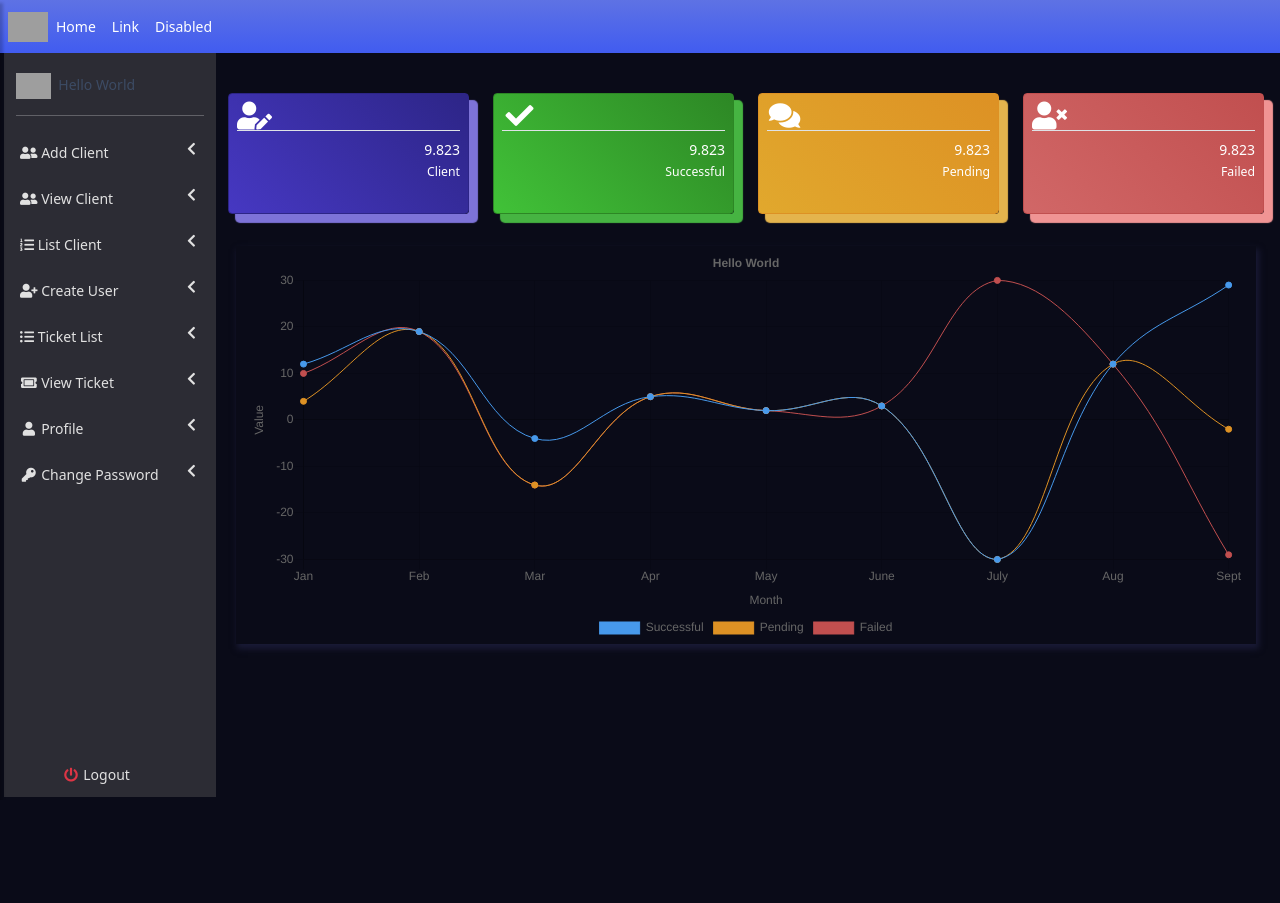
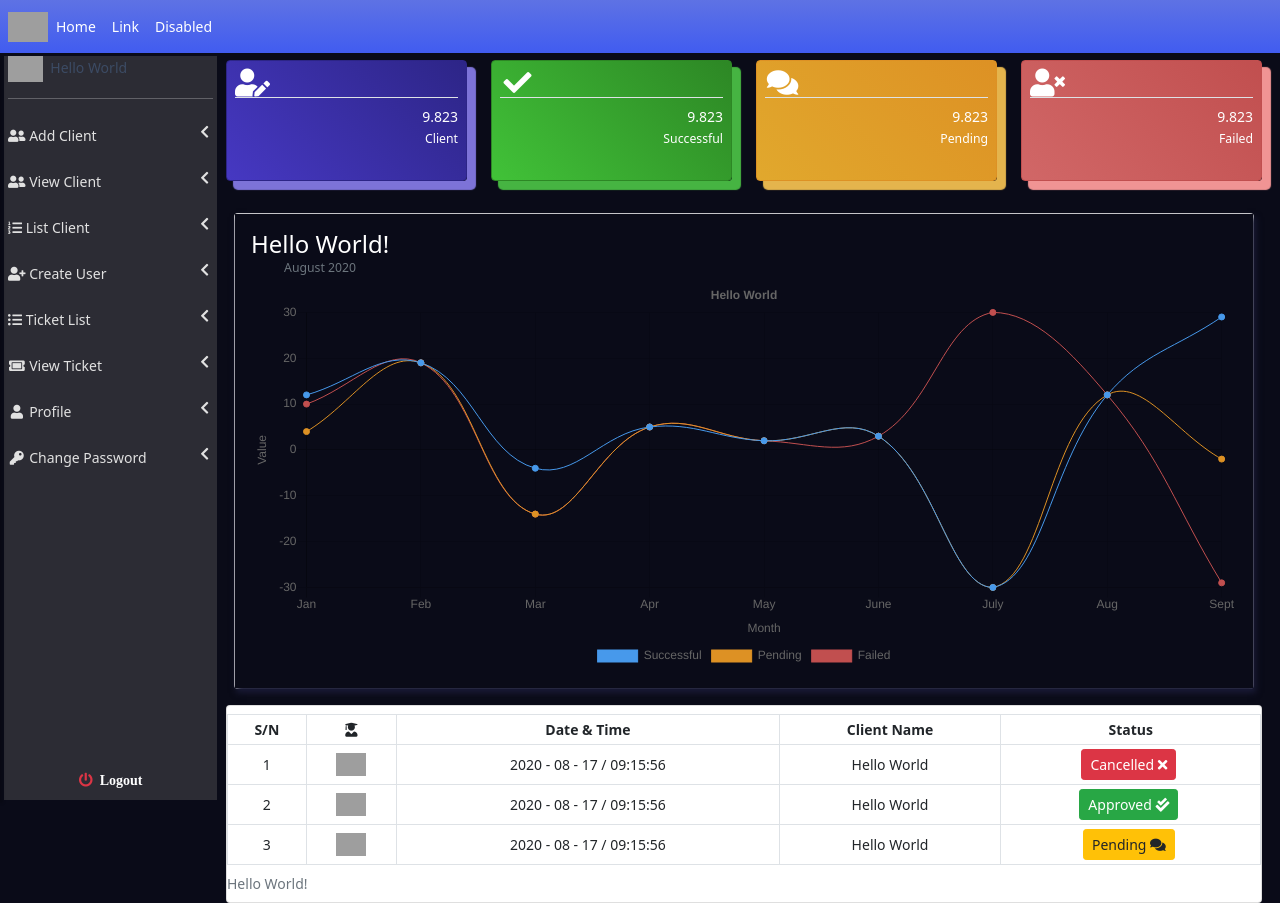
Before and after one commit to traj3ctory/files, a PHP site: page / in a window 1280 px wide. Before the commit the page ends 797 px from the top, so only its background shows below. Run offline with PHP 8.4, Linux system fonts and the light colour scheme; some libraries are stand-ins or nearby versions; grey boxes are pictures that could not be loaded.

Commit message:
complete update

```diff
--- /dev/null
+++ b/Ticketing/assets/js/main.js
@@ -0,0 +1,36 @@
+// ICON TOGGLE
+(function () {
+
+    "use strict";
+
+    var toggles = document.querySelectorAll("li > a > .fa-chevron-left");
+
+    for (var i = toggles.length - 1; i >= 0; i--) {
+        var toggle = toggles[i];
+        toggleHandler(toggle);
+    };
+
+    function toggleHandler(toggle) {
+        toggle.addEventListener("mouseenter", function (e) {
+            e.preventDefault();
+
+            if (this.classList.contains("fa-chevron-left") === true) {
+                this.classList.remove("fa-chevron-left");
+                this.classList.add("fa-chevron-right");
+            }
+            else if (this.classList.contains("fa-chevron-right") === true) {
+                this.classList.remove("fa-chevron-right");
+                this.classList.add("fa-chevron-left");
+            }
+        });
+        toggle.addEventListener("mouseleave", function (e) {
+            e.preventDefault();
+
+            if (this.classList.contains("fa-chevron-right") === true) {
+                this.classList.remove("fa-chevron-right");
+                this.classList.add("fa-chevron-left");
+            }
+        });
+    }
+
+})();
--- a/Ticketing/css/ticket.css
+++ b/Ticketing/css/ticket.css
@@ -105,8 +105,7 @@ nav.bg-navbar {
   position: fixed;
   top: 0;
   left: -200px;
-  min-height: 100vh;
-  height: 100vh;
+  min-height: calc(100vh - 56px);
   z-index: 2000;
   background-color: #2c2c34;
   /* background-image: url(https://images.pexels.com/photos/1097456/pexels-photo-1097456.jpeg); */
@@ -119,7 +118,6 @@ nav.bg-navbar {
   transition: all 0.6s cubic-bezier(0.68, -0.55, 0.27, 1.55);
   box-shadow: 3px 3px 3px rgba(0, 0, 0, 0.2);
   padding: 0 20px;
-  /* box-shadow: 2px 1px 2px 1px #58a3ff; */
 }
 
 .overlay.active {
@@ -146,31 +144,64 @@ div ul li a {
   text-decoration: none;
   color: #e1e1e1;
 }
+
 .sideMenu {
   background-color: #2c2c34;
   min-height: calc(100vh - 56px);
-  /* position: fixed; */
+  position: fixed;
   top: 0;
-  left: 0;
+  bottom: 0;
   overflow-x: hidden;
-  padding-top: 20px;
-  /* box-shadow: 2px 1px 2px 1px #58a3ff; */
+  margin-top: 56px;
+  z-index: 1030;
 }
+
 .content {
-  left: 0;
-  z-index: 1;
-  margin-top: 5vh;
+  margin-top: 60px;
+  margin-left: 260px;
 }
-div.card {
+
+@media only screen and (max-width: 1440px){
+  .content{
+    margin-top: 60px;
+    margin-left: 240px;
+  }
+}
+
+@media only screen and (max-width: 1280px){
+  .content{
+    margin-top: 60px;
+    margin-left: 210px;
+  }
+}
+
+@media only screen and (max-width: 1024px){
+  .content{
+    margin-top: 60px;
+    margin-left: 170px;
+  }
+}
+
+@media only screen and (max-width: 992px){
+  .content{
+    margin-top: 60px;
+    margin-left: 170px;
+  }
+}
+
+@media only screen and (max-width: 768px){
+  .content{
+    margin-top: 60px;
+    margin-left: 0;
+  }
+}
+
+div.card1 {
   background: linear-gradient(45deg, #4638c2 0%, #2d2587 100%) !important;
   border-color: #2d2587 !important;
   box-shadow: 8px 8px 1px 1px #7d73d8;
 }
-/* div.cardd {
-  background: linear-gradient(45deg, #4799eb 0%, #4280b4 100%) !important;
-  border-color: #4280b4 !important;
-  box-shadow: 8px 8px 1px 1px #71a0cf;
-} */
+
 div.cardd {
   background: linear-gradient(45deg, #41c238 0%, #2d8725 100%) !important;
   border-color: #2d8725 !important;
@@ -188,7 +219,7 @@ div.cardddd {
 }
 
 div ul.components li {
-  padding: 10px 4px;
+  padding: 10px 0;
   margin: 5px 0;
   transition: all ease-in-out 0.5s;
 }
@@ -197,22 +228,15 @@ div ul.components li:hover {
   margin: 5px 0;
   background-image: linear-gradient(#5e72e4, #415cf0) !important;
   border-color: #415cf0 !important;
-  transform: scale(0.97);
+  transform: scale(0.985);
   border-radius: 4px;
 }
-div ul.components li:hover {
-  padding: 10px 5px;
-  margin: 5px 0;
-  background-image: linear-gradient(#5e72e4, #415cf0) !important;
-  border-color: #415cf0 !important;
-  transform: scale(0.97);
-  cursor: pointer;
-  border-radius: 4px;
-}
+
 a:hover {
   text-decoration: none !important;
   color: white;
 }
+
 .last {
   position: absolute;
   left: 0;
--- a/Ticketing/index.html
+++ b/Ticketing/index.html
@@ -20,7 +20,7 @@
 <body>
 
     <div class="home">
-        <nav class="navbar navbar-expand-lg navbar-dark bg-navbar px-2">
+        <nav class="navbar navbar-expand-lg navbar-dark bg-navbar px-2 fixed-top">
             <img src="https://miratechnologiesng.com/img/icons/miraicon.png" alt="MiraLogo" width="40">
             <button class="navbar-toggler border-0 up" id="sidebarCollapse" type="button" data-target="#sidebar"
                 aria-expanded="false">
@@ -42,130 +42,147 @@
             </div>
         </nav>
 
-        <div class="container-fluid">
+
             <div class="px-2 sideMenu" id="sidebar">
                 <div id="dismiss">
                     <i class="fas fa-times text-dark fa-fw float-right my-3"></i>
                 </div>
                 <ul class="list-unstyled components">
                     <p style="py-2 text-white">
-                        <img src="https://miratechnologiesng.com/img/icons/miraicon.png" alt="icon" width='35'>&nbsp;&nbsp;Hello World
+                        <img src="https://miratechnologiesng.com/img/icons/miraicon.png" alt="icon"
+                            width='35'>&nbsp;&nbsp;Hello World
                     </p>
-                    <hr class="bg-white"/>
+                    <hr class="bg-white" />
                     <li class="nav-item active">
-                        <a aria-current="page" class="nav-item active" href="/">
-                            <i class="fa fa-user-friends"></i>&nbsp;Add&nbsp;Client&nbsp;<i class="fas fa-chevron-left fa-fw float-right"></i>
+                        <a aria-current="page" class="nav-item active" href="#">
+                            <i class="fa fa-user-friends"></i>&nbsp;Add&nbsp;Client&nbsp;<i
+                                class="fas fa-chevron-left fa-fw float-right"></i>
                         </a>
                     </li>
                     <li class="nav-item active">
-                        <a aria-current="page" class="nav-item" href="/">
-                            <i class="fa fa-user-friends"></i>&nbsp;View&nbsp;Client&nbsp;<i class="fas fa-chevron-left fa-fw float-right"></i>
+                        <a aria-current="page" class="nav-item" href="#">
+                            <i class="fa fa-user-friends"></i>&nbsp;View&nbsp;Client&nbsp;<i
+                                class="fas fa-chevron-left fa-fw float-right"></i>
                         </a>
                     </li>
                     <li class="nav-item">
                         <a aria-current="page" class="nav-item" href="/">
-                            <i class="fa fa-list-ol"></i>&nbsp;List&nbsp;Client&nbsp;<i class="fas fa-chevron-left fa-fw float-right"></i>
+                            <i class="fa fa-list-ol"></i>&nbsp;List&nbsp;Client&nbsp;<i
+                                class="fas fa-chevron-left fa-fw float-right"></i>
                         </a>
                     </li>
                     <li class="nav-item">
                         <a aria-current="page" class="nav-item" href="/">
-                            <i class="fa fa-user-plus"></i>&nbsp;Create&nbsp;User&nbsp;<i class="fas fa-chevron-left fa-fw float-right"></i>
+                            <i class="fa fa-user-plus"></i>&nbsp;Create&nbsp;User&nbsp;<i
+                                class="fas fa-chevron-left fa-fw float-right"></i>
                         </a>
                     </li>
                     <li class="nav-item">
                         <a aria-current="page" class="nav-item" href="/">
-                            <i class="fa fa-list-ul"></i>&nbsp;Ticket&nbsp;List&nbsp;<i class="fas fa-chevron-left fa-fw float-right"></i>
+                            <i class="fa fa-list-ul"></i>&nbsp;Ticket&nbsp;List&nbsp;<i
+                                class="fas fa-chevron-left fa-fw float-right"></i>
                         </a>
                     </li>
                     <li class="nav-item">
                         <a aria-current="page" class="nav-item" href="/">
-                            <i class="fas fa-ticket-alt fa-fw"></i>&nbsp;View&nbsp;Ticket&nbsp;<i class="fas fa-chevron-left fa-fw float-right"></i>
+                            <i class="fas fa-ticket-alt fa-fw"></i>&nbsp;View&nbsp;Ticket&nbsp;<i
+                                class="fas fa-chevron-left fa-fw float-right"></i>
                         </a>
                     </li>
                     <li class="nav-item">
                         <a aria-current="page" class="nav-item" href="/">
-                            <i class="fas fa-user fa-fw"></i>&nbsp;Profile&nbsp;<i class="fas fa-chevron-left fa-fw float-right"></i>
+                            <i class="fas fa-user fa-fw"></i>&nbsp;Profile&nbsp;<i
+                                class="fas fa-chevron-left fa-fw float-right"></i>
                         </a>
                     </li>
                     <li class="nav-item">
                         <a aria-current="page" class="nav-item" href="/">
-                            <i class="fas fa-key fa-fw"></i>&nbsp;Change&nbsp;Password&nbsp;<i class="fas fa-chevron-left fa-fw float-right"></i>
+                            <i class="fas fa-key fa-fw"></i>&nbsp;Change&nbsp;Password&nbsp;<i
+                                class="fas fa-chevron-left fa-fw float-right"></i>
                         </a>
                     </li>
-                    <li class="nav-item text-center last text-center mx-auto">
-                        <a aria-current="page" class="nav-item" href="/">
-                            <i class="fas fa-power-off fa-fw text-danger text-center">Logout</i>
+                    <li class="nav-item last" style="margin: 0 35%;">
+                        <a aria-current="page" class="ext-center" href="/">
+                            <i class="fas fa-power-off text-danger">&nbsp;<b style="color:white">&nbsp;Logout</b></i>
                         </a>
                     </li>
                 </ul>
             </div>
             <div class="overlay"></div>
-        </div>
 
         <div class="container-fluid">
             <div class="row">
-                <div class="col-lg-2 sideMenu d-none d-lg-block d-xl-block">
+                <div class="col-lg-2 sideMenu px-1 d-none d-lg-block d-xl-block">
                     <ul class="list-unstyled components">
                         <p style="py-2 text-white">
-                            <img src="https://miratechnologiesng.com/img/icons/miraicon.png" alt="icon" width='35'>&nbsp;&nbsp;Hello World
+                            <img src="https://miratechnologiesng.com/img/icons/miraicon.png" alt="icon"
+                                width='35'>&nbsp;&nbsp;Hello World
                         </p>
-                        <hr class="bg-white"/>
+                        <hr class="bg-white" />
                         <li class="nav-item active">
-                            <a aria-current="page" class="nav-item active" href="/">
-                                <i class="fa fa-user-friends"></i>&nbsp;Add&nbsp;Client&nbsp;<i class="fas fa-chevron-left fa-fw float-right"></i>
+                            <a aria-current="page" class="nav-item active" href="#">
+                                <i class="fa fa-user-friends"></i>&nbsp;Add&nbsp;Client&nbsp;<i
+                                    class="fas fa-chevron-left fa-fw float-right"></i>
                             </a>
                         </li>
                         <li class="nav-item active">
-                            <a aria-current="page" class="nav-item" href="/">
-                                <i class="fa fa-user-friends"></i>&nbsp;View&nbsp;Client&nbsp;<i class="fas fa-chevron-left fa-fw float-right"></i>
+                            <a aria-current="page" class="nav-item" href="#">
+                                <i class="fa fa-user-friends"></i>&nbsp;View&nbsp;Client&nbsp;<i
+                                    class="fas fa-chevron-left fa-fw float-right"></i>
                             </a>
                         </li>
                         <li class="nav-item">
                             <a aria-current="page" class="nav-item" href="/">
-                                <i class="fa fa-list-ol"></i>&nbsp;List&nbsp;Client&nbsp;<i class="fas fa-chevron-left fa-fw float-right"></i>
+                                <i class="fa fa-list-ol"></i>&nbsp;List&nbsp;Client&nbsp;<i
+                                    class="fas fa-chevron-left fa-fw float-right"></i>
                             </a>
                         </li>
                         <li class="nav-item">
                             <a aria-current="page" class="nav-item" href="/">
-                                <i class="fa fa-user-plus"></i>&nbsp;Create&nbsp;User&nbsp;<i class="fas fa-chevron-left fa-fw float-right"></i>
+                                <i class="fa fa-user-plus"></i>&nbsp;Create&nbsp;User&nbsp;<i
+                                    class="fas fa-chevron-left fa-fw float-right"></i>
                             </a>
                         </li>
                         <li class="nav-item">
                             <a aria-current="page" class="nav-item" href="/">
-                                <i class="fa fa-list-ul"></i>&nbsp;Ticket&nbsp;List&nbsp;<i class="fas fa-chevron-left fa-fw float-right"></i>
+                                <i class="fa fa-list-ul"></i>&nbsp;Ticket&nbsp;List&nbsp;<i
+                                    class="fas fa-chevron-left fa-fw float-right"></i>
                             </a>
                         </li>
                         <li class="nav-item">
                             <a aria-current="page" class="nav-item" href="/">
-                                <i class="fas fa-ticket-alt fa-fw"></i>&nbsp;View&nbsp;Ticket&nbsp;<i class="fas fa-chevron-left fa-fw float-right"></i>
+                                <i class="fas fa-ticket-alt fa-fw"></i>&nbsp;View&nbsp;Ticket&nbsp;<i
+                                    class="fas fa-chevron-left fa-fw float-right"></i>
                             </a>
                         </li>
                         <li class="nav-item">
                             <a aria-current="page" class="nav-item" href="/">
-                                <i class="fas fa-user fa-fw"></i>&nbsp;Profile&nbsp;<i class="fas fa-chevron-left fa-fw float-right"></i>
+                                <i class="fas fa-user fa-fw"></i>&nbsp;Profile&nbsp;<i
+                                    class="fas fa-chevron-left fa-fw float-right"></i>
                             </a>
                         </li>
                         <li class="nav-item">
                             <a aria-current="page" class="nav-item" href="/">
-                                <i class="fas fa-key fa-fw"></i>&nbsp;Change&nbsp;Password&nbsp;<i class="fas fa-chevron-left fa-fw float-right"></i>
+                                <i class="fas fa-key fa-fw"></i>&nbsp;Change&nbsp;Password&nbsp;<i
+                                    class="fas fa-chevron-left fa-fw float-right"></i>
                             </a>
                         </li>
-                        <li class="nav-item text-center last">
-                            <a aria-current="page" class="nav-item" href="/">
-                                <i class="fas fa-power-off fa-fw text-danger"></i>&nbsp;Logout
+                        <li class="nav-item last" style="margin: 0 35%;">
+                            <a aria-current="page" class="ext-center" href="/">
+                                <i class="fas fa-power-off text-danger">&nbsp;<b style="color:white">&nbsp;Logout</b></i>
                             </a>
                         </li>
                     </ul>
                 </div>
 
                 <!-- MAIN -->
-                <div class="col-lg-10 col-md-12 content text-white">
+                <div class="col-lg-10 col-md-12 content text-white text-center">
 
 
                     <div class="row justify-content-center">
 
                         <div class="col-lg-3 col-md-6 col-sm-12 col-xs-12 mb-3">
-                            <div class="p-2 card">
+                            <div class="p-2 card card1">
                                 <i class="fas fa-user-edit fa-fw fa-2x"></i></i>
                                 <p class="border-top text-right py-2">9.823
                                     <br />
@@ -213,9 +230,69 @@
 
                     </div>
 
-                    <div class="row mt-3 justify-content-center mx-2">
-                        <div class="col-12 shadow home-chart">
+                    <div class="row card mt-3 justify-content-center mx-2">
+                        <div class="col-12 card-body shadow home-chart">
+                            <div class="d-flex justify-content-between">
+                                <div>
+                                    <h4 class="card-title mb-0">Hello World!</h4>
+                                    <div class="small text-muted">August 2020</div>
+                                </div>
+                            </div>
                             <canvas id="myChart" height="120px"></canvas>
+                        </div>
+                    </div>
+
+                    <div class="card pt-2 mt-3 justify-content-center">
+                        <div class="table-responsive">
+                            <table class="table table-hover table-bordered table-sm text-center align-middle mb-0">
+                                <caption>Hello World!</caption>
+                                <thead>
+                                    <th>S/N</th>
+                                    <th><i class="fas fa-user-graduate"></i></th>
+                                    <th>Date&nbsp;&&nbsp;Time</th>
+                                    <th>Client&nbsp;Name</th>
+                                    <th>Status</th>
+                                </thead>
+                                <tbody>
+                                    <tr>
+                                        <td>1</td>
+                                        <td><img src="https://miratechnologiesng.com/img/icons/miraicon.png" alt="" width="30"></td>
+                                        <td>2020&nbsp;-&nbsp;08&nbsp;-&nbsp;17&nbsp;/&nbsp;09:15:56</td>
+                                        <td>Hello&nbsp;World</td>
+                                        <td>
+                                            <button class="btn btn-sm btn-success d-none">Approved&nbsp;<i class="fas fa-check-double"></i></button>
+                                            <button class="btn btn-sm btn-danger">Cancelled&nbsp;<i class="fas fa-times"></i></button>
+                                            <button class="btn btn-sm btn-warning d-none">Pending&nbsp;<i class="fas fa-comments"></i></button>
+                                            <i class="fas fa-times-hexagon    "></i>
+                                        </td>
+                                    </tr>
+                                    <tr>
+                                        <td>2</td>
+                                        <td><img src="https://miratechnologiesng.com/img/icons/miraicon.png" alt="" width="30"></td>
+                                        <td>2020&nbsp;-&nbsp;08&nbsp;-&nbsp;17&nbsp;/&nbsp;09:15:56</td>
+                                        <td>Hello&nbsp;World</td>
+                                        <td>
+                                            <button class="btn btn-sm btn-success">Approved&nbsp;<i class="fas fa-check-double"></i></button>
+                                            <button class="btn btn-sm btn-danger d-none">Cancelled&nbsp;<i class="fas fa-times"></i></button>
+                                            <button class="btn btn-sm btn-warning d-none">Pending&nbsp;<i class="fas fa-comments"></i></button>
+                                            <i class="fas fa-times-hexagon    "></i>
+                                        </td>
+                                    </tr>
+                                    <tr>
+                                        <td>3</td>
+                                        <td><img src="https://miratechnologiesng.com/img/icons/miraicon.png" alt="" width="30"></td>
+                                        <td>2020&nbsp;-&nbsp;08&nbsp;-&nbsp;17&nbsp;/&nbsp;09:15:56</td>
+                                        <td>Hello&nbsp;World</td>
+                                        <td>
+                                            <button class="btn btn-sm btn-success d-none">Approved&nbsp;<i class="fas fa-check-double"></i></button>
+                                            <button class="btn btn-sm btn-danger d-none">Cancelled&nbsp;<i class="fas fa-times"></i></button>
+                                            <button class="btn btn-sm btn-warning">Pending&nbsp;<i class="fas fa-comments"></i></button>
+                                            <i class="fas fa-times-hexagon    "></i>
+                                        </td>
+                                    </tr>
+
+                                </tbody>
+                            </table>
                         </div>
                     </div>
 
@@ -237,6 +314,7 @@
     <script src="./assets/js/sidebar.js"></script>
     <script src="https://cdn.jsdelivr.net/npm/chart.js@2.8.0" type="text/javascript"></script>
     <script src="./assets/js/ticketChart.js"></script>
+    <script src="./assets/js/main.js"></script>
 </body>
 
 </html>
```
